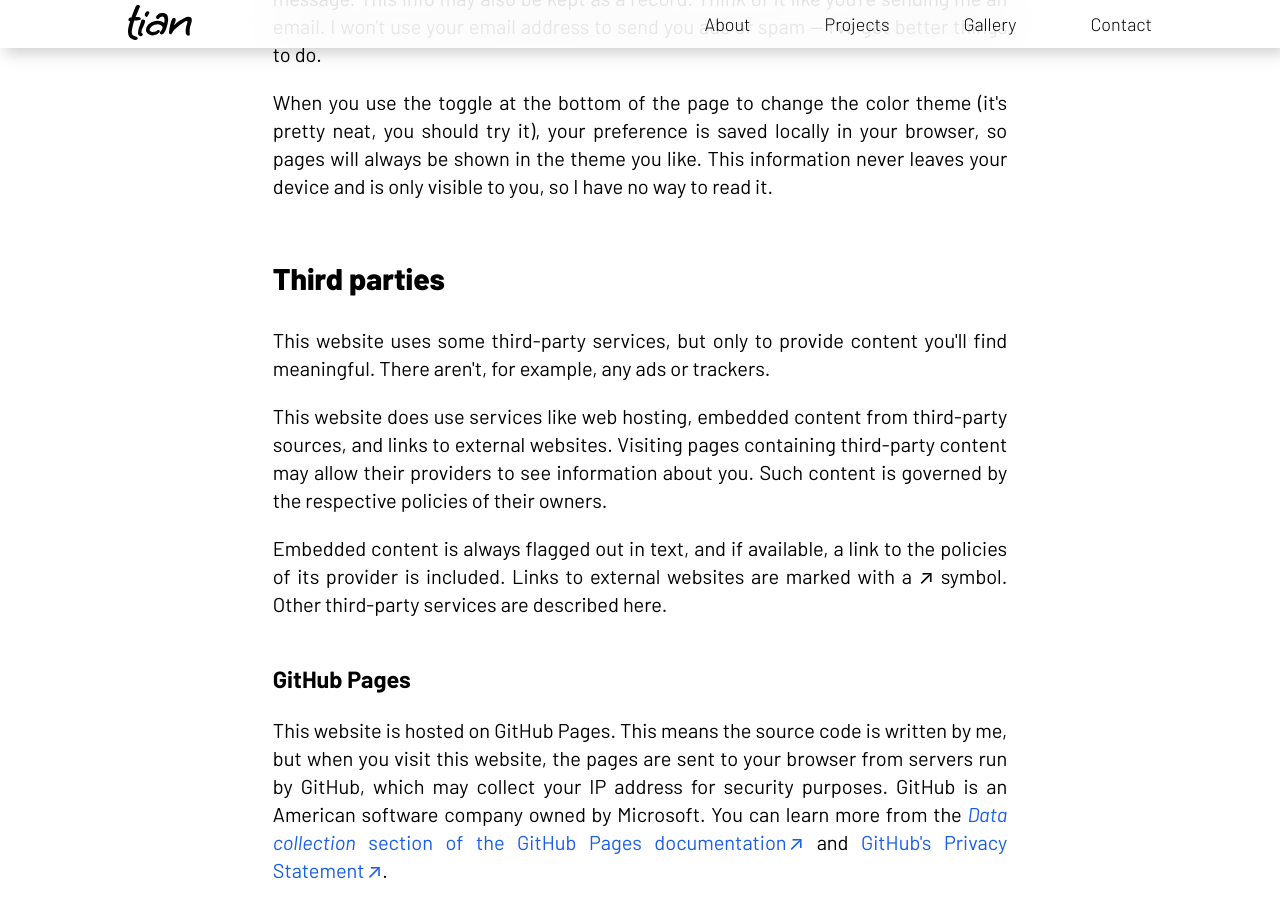
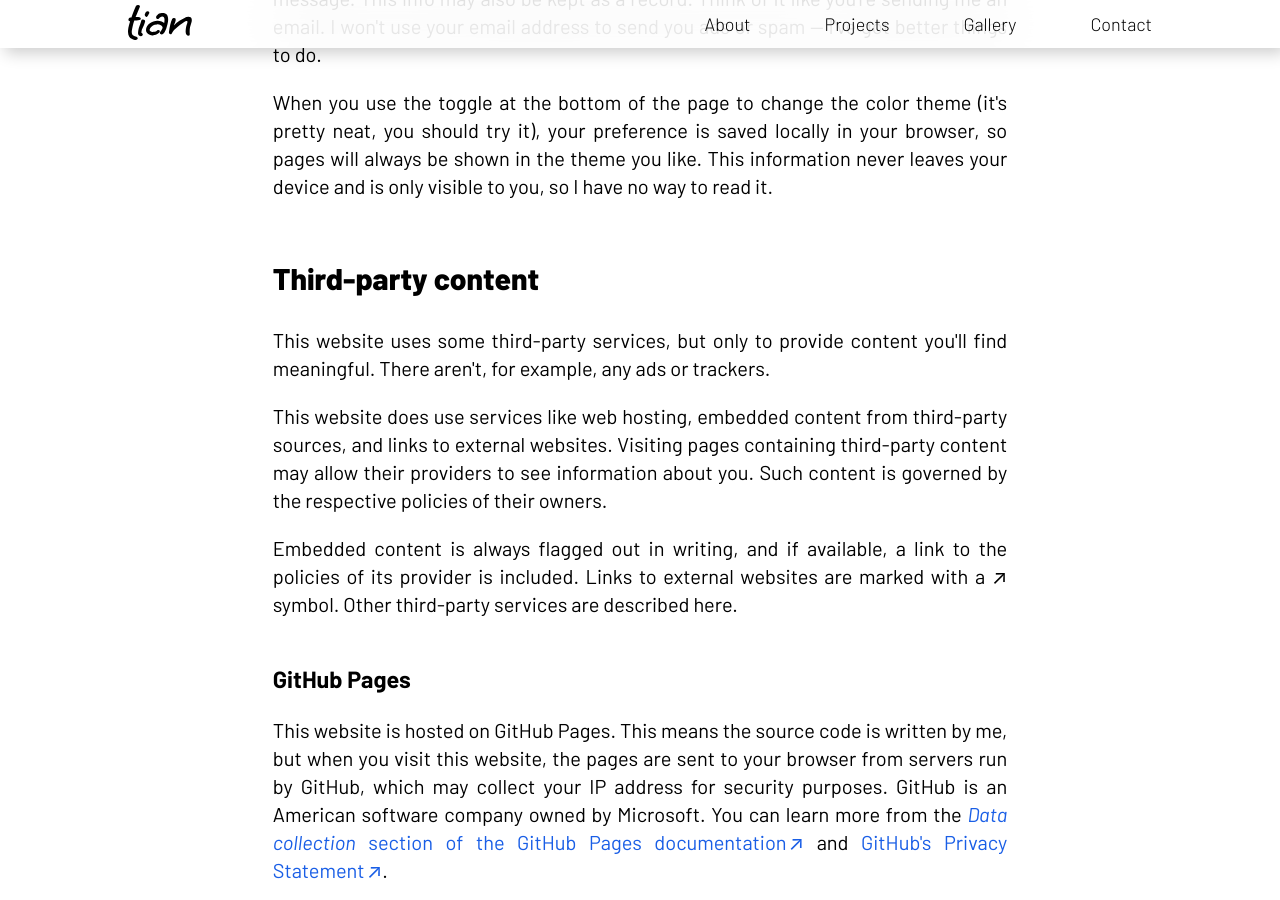
Before and after one commit to qitianshi/qitianshi.com, a Jekyll site: the page built from src/legal/privacy.html, in a window 1280 px wide and 900 px high, scrolled down 1000 px. Built offline with Jekyll 4.4.1, drawn with Linux system fonts in a browser that asks for light colours; some web fonts are replaced.

Commit message:
Update Privacy

```diff
--- a/src/legal/privacy.html
+++ b/src/legal/privacy.html
@@ -31,7 +31,7 @@ navbar_transparency_theme: "dark"
     When you use the toggle at the bottom of the page to change the color theme (it's pretty neat, you should try it), your preference is saved locally in your browser, so pages will always be shown in the theme you like. This information never leaves your device and is only visible to you, so I have no way to read it.
 </p>
 
-<h2>Third parties</h2>
+<h2>Third-party content</h2>
 <p>
     This website uses some third-party services, but only to provide content you'll find meaningful. There aren't, for example, any ads or trackers.
 </p>
@@ -39,7 +39,7 @@ navbar_transparency_theme: "dark"
     This website does use services like web hosting, embedded content from third-party sources, and links to external websites. Visiting pages containing third-party content may allow their providers to see information about you. Such content is governed by the respective policies of their owners.
 </p>
 <p>
-    Embedded content is always flagged out in text, and if available, a link to the policies of its provider is included. Links to external websites are marked with a &nearr; symbol. Other third-party services are described here.
+    Embedded content is always flagged out in writing, and if available, a link to the policies of its provider is included. Links to external websites are marked with a &nearr; symbol. Other third-party services are described here.
 </p>
 
 <h3>GitHub Pages</h3>
```
